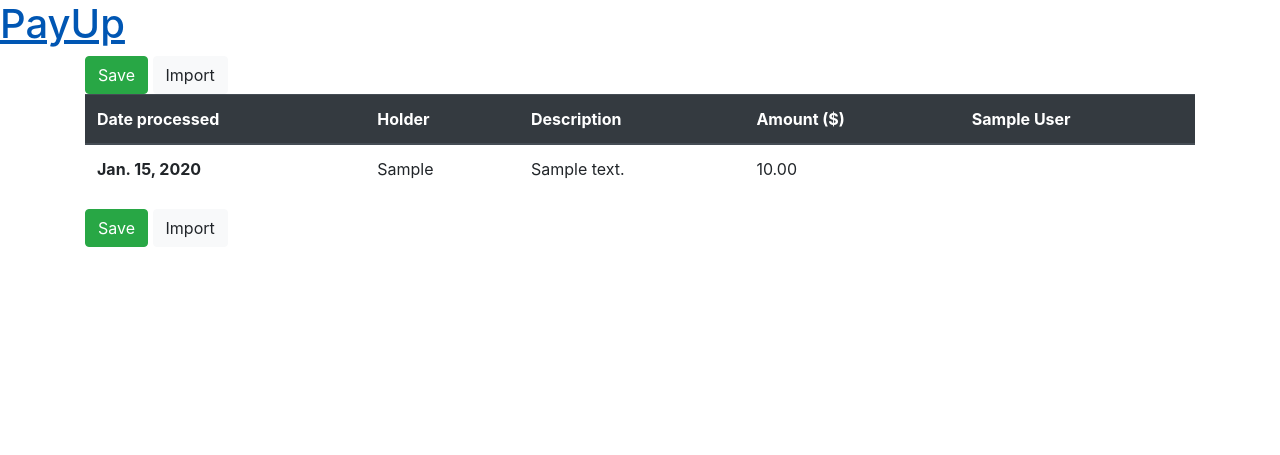
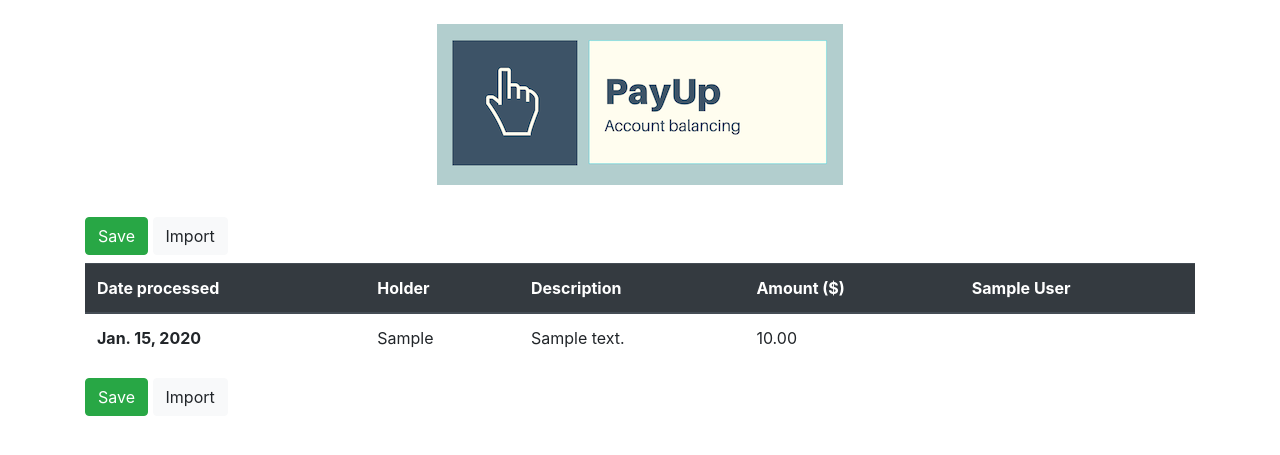
Before and after one commit to dylanjboyd/payup, a Django app: page / in a window 1280 px wide. Shown: the top 455 px of the page. Run offline with Django 3.2, Linux system fonts and the light colour scheme; tables that the repository leaves empty hold one stand-in row (values such as "Sample post"); some libraries are stand-ins or nearby versions.

Commit message:
Add logo and improve visuals

```diff
--- a/templates/base.html
+++ b/templates/base.html
@@ -7,8 +7,10 @@
           integrity="sha384-ggOyR0iXCbMQv3Xipma34MD+dH/1fQ784/j6cY/iJTQUOhcWr7x9JvoRxT2MZw1T" crossorigin="anonymous">
 </head>
 <body>
-<div class="page-header">
-    <h1><a href="/">PayUp</a></h1>
+<div class="text-center">
+    <img class="mx-auto my-4 src="{% static 'payments/payup_logo.png' %}"
+    srcset="{% static 'payments/payup_logo@2x.png' %} 2x,
+    {% static 'payments/payup_logo.png' %} 1x" alt="PayUp logo">
 </div>
 
 {% block content %}
--- a/templates/payments/_table_buttons.html
+++ b/templates/payments/_table_buttons.html
@@ -1,2 +1,4 @@
-<a class="btn btn-success" role="button" href="#">Save</a>
-<a class="btn btn-light" role="button" href="#">Import</a>
+<div class="my-2">
+    <a class="btn btn-success" role="button" href="#">Save</a>
+    <a class="btn btn-light" role="button" href="#">Import</a>
+</div>
```
Also changed, not shown: payup/settings.py (+0 -10 lines), payments/static/payments/payup_logo.png (added), payments/static/payments/payup_logo@2x.png (added).
